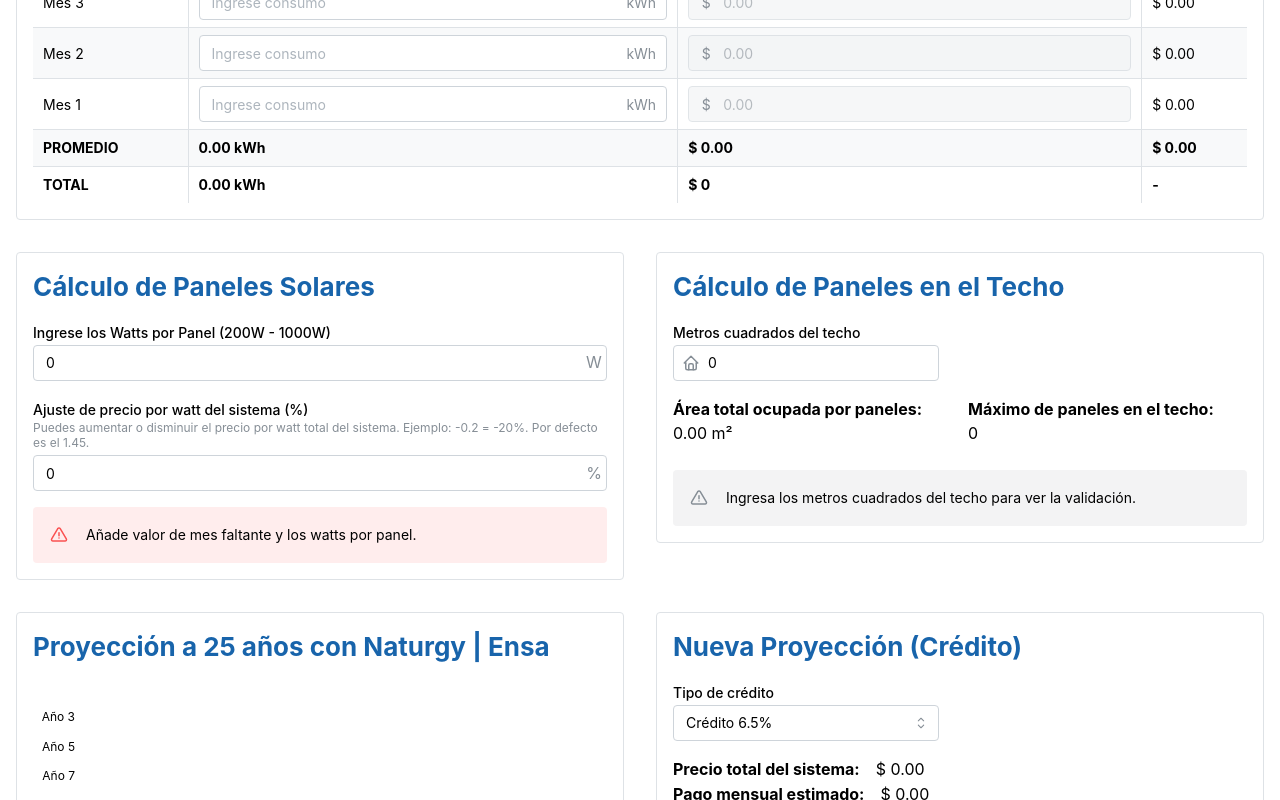
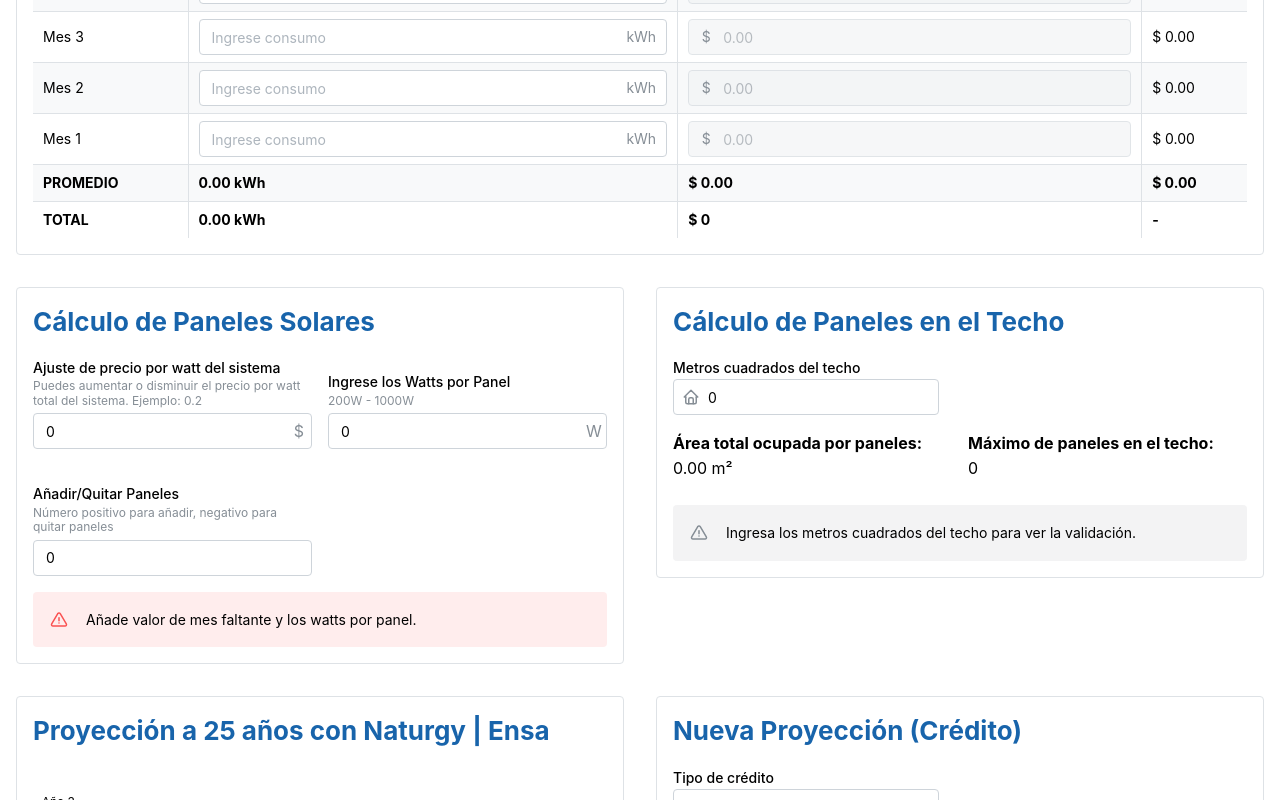
Before and after one commit to ccsmiguelangel/usolarfamily-PAConsumptionCalculator, a React (Vite) app: page / in a window 1280 px wide. Shown: the part 1077-1877 px from the top of the page. Built offline with nearby package versions, Linux system fonts and the light colour scheme.

Commit message:
🍻 Add value to system coverage and total kw note we have a error

```diff
--- a/src/components/ConsumptionContext.jsx
+++ b/src/components/ConsumptionContext.jsx
@@ -22,6 +22,10 @@ export const ConsumptionProvider = ({ children }) => {
   const [clientInfo, setClientInfo] = useState({})
   const [quickConsumption, setQuickConsumption] = useState('');
   const [quickCost, setQuickCost] = useState('');
+  const [additionalPanels, setAdditionalPanels] = useState(0); // Paneles adicionales o a quitar
+  const [totalPanelsWatts, setTotalPanelsWatts] = useState(0);
+  const [annualProduction, setAnnualProduction] = useState(0);
+  const [coverage, setCoverage] = useState(0);
 
   // Calcular promedios
   const averageConsumption = useMemo(() => {
@@ -124,9 +128,25 @@ export const ConsumptionProvider = ({ children }) => {
     return Math.ceil((systemSize * 1000) / panelWatts);
   }, [systemSize, panelWatts, filledConsumptions]);
 
+  // Cantidad total de paneles (calculados + adicionales)
+  const totalPanelsWithAdjustment = useMemo(() => {
+    return numberOfPanels + additionalPanels;
+  }, [numberOfPanels, additionalPanels]);
+
+  // Calcular el porcentaje de consumo que cubrirán los paneles
+  const consumptionCoveragePercentage = useMemo(() => {
+    setTotalPanelsWatts(totalPanelsWithAdjustment * panelWatts);
+    setAnnualProduction(totalPanelsWatts * 4.5 * 365 / 1000);
+    setCoverage((annualProduction / totalConsumption));
+    if (!panelWatts || panelWatts === 0 || !filledConsumptions || totalConsumption === 0) return 0;
+
+
+    return Math.min(coverage, 100); // Máximo 100%
+  }, [totalPanelsWithAdjustment, panelWatts, totalConsumption, filledConsumptions]);
+
   // Calcular el precio total del sistema aproximado
   const systemTotalPrice = useMemo(() => {
-    return systemSize > 0 ? systemSize * 1000 * 1.45 : 0;
+    return systemSize > 0 ? systemSize * 1000 * 1.4 : 0;
   }, [systemSize]);
 
   // Nuevo estado: multiplicador del precio del sistema
@@ -134,10 +154,10 @@ export const ConsumptionProvider = ({ children }) => {
 
   // Precio ajustado según el multiplicador
   const systemTotalPriceAdjusted = useMemo(() => {
-    if (systemPriceMultiplier >= -0.45 && systemSize > 0) {
-      return systemSize * 1000 * (1.45 + systemPriceMultiplier);
+    if (systemPriceMultiplier >= -0.3 && systemSize > 0) {
+      return systemSize * 1000 * (1.4 + systemPriceMultiplier);
     } else {
-      return systemSize * 1000 * 1.45;
+      return systemSize * 1000 * 1.4;
     }
   }, [systemSize, systemPriceMultiplier]);
 
@@ -294,8 +314,8 @@ export const ConsumptionProvider = ({ children }) => {
 
   // ¿Caben todos los paneles necesarios?
   const canFitAllPanels = useMemo(() => {
-    return numberOfPanels <= maxPanelsByRoof;
-  }, [numberOfPanels, maxPanelsByRoof]);
+    return totalPanelsWithAdjustment <= maxPanelsByRoof;
+  }, [totalPanelsWithAdjustment, maxPanelsByRoof]);
 
   return (
     <ConsumptionContext.Provider value={{
@@ -308,8 +328,11 @@ export const ConsumptionProvider = ({ children }) => {
       clientInfo, setClientInfo,
       systemPriceMultiplier, setSystemPriceMultiplier,
       roofSquareMeters, setRoofSquareMeters,
+      additionalPanels, setAdditionalPanels,
       loanRateFactor, setLoanRateFactor,
-
+      totalPanelsWatts, setTotalPanelsWatts,
+      annualProduction, setAnnualProduction,
+      coverage, setCoverage,
       // Funciones
       handleInputChange,
 
@@ -327,10 +350,12 @@ export const ConsumptionProvider = ({ children }) => {
       totalNewProjection,
       systemSize,
       numberOfPanels,
+      consumptionCoveragePercentage,
       systemTotalPrice,
       systemTotalPriceAdjusted,
       panelArea,
       totalPanelsArea,
+      totalPanelsWithAdjustment,
       maxPanelsByRoof,
       canFitAllPanels,
       loanMonthlyPayment,
--- a/src/components/ConsumptionTableInputs.jsx
+++ b/src/components/ConsumptionTableInputs.jsx
@@ -8,7 +8,7 @@ import {
   Button,
   Tooltip
 } from '@mantine/core';
-import { IconBolt, IconTrash } from '@tabler/icons-react';
+import { IconNotebook, IconTrash, IconBolt } from '@tabler/icons-react';
 import { useConsumption } from './ConsumptionContext';
 
 import InflationSelector from './InflationSelector';
@@ -36,7 +36,7 @@ const ConsumptionTableInputs = () => {
               Calculadora Energética
             </Title>
             <Title order={2} c="blue.9" display={{lg: 'none', base: 'block'}}>
-              <IconBolt size={14} style={{ marginRight: 10 }} />
+              <IconNotebook size={14} style={{ marginRight: 10 }} />
               Calculadora Energética
             </Title>
           </Grid.Col>
@@ -50,9 +50,10 @@ const ConsumptionTableInputs = () => {
       <Grid>
         <Grid.Col span={{md: 8, base: 12}}>
           <Paper p="md" mb="md" withBorder>
+            <IconNotebook size={28} style={{ marginRight: 10 }} />
             <Title order={4} mb="sm" ta="center">Llenado rápido de 12 meses</Title>
             <Grid gutter="md">
-              <Grid.Col span={{ base: 12, md: 6 }}>
+              <Grid.Col span={6}>
                 <NumberInput
                   label="Consumo del último mes"
                   value={quickConsumption}
@@ -65,7 +66,7 @@ const ConsumptionTableInputs = () => {
                   fullWidth
                 />
               </Grid.Col>
-              <Grid.Col span={{ base: 12, md: 6 }}>
+              <Grid.Col span={6}>
                 <NumberInput
                   label="Costo del último mes ($)"
                   value={quickCost}
--- a/src/components/SolarPanelCalculator.jsx
+++ b/src/components/SolarPanelCalculator.jsx
@@ -14,12 +14,17 @@ import { IconAlertTriangle } from '@tabler/icons-react';
 const SolarPanelCalculator = () => {
   const {
     panelWatts, setPanelWatts,
+    totalPanelsWatts,
     filledConsumptions,
     systemSize,
     numberOfPanels,
+    consumptionCoveragePercentage,
     systemTotalPrice,
     systemPriceMultiplier, setSystemPriceMultiplier,
-    systemTotalPriceAdjusted
+    systemTotalPriceAdjusted,
+    additionalPanels, setAdditionalPanels,
+    totalPanelsWithAdjustment,
+    totalConsumption
   } = useConsumption();
 
   return (
@@ -29,8 +34,24 @@ const SolarPanelCalculator = () => {
         <Title order={2} mb="md" c="blue.9">
           Cálculo de Paneles Solares
         </Title>
+        <Grid gutter="md" align="end">
+          <Grid.Col span={{ base: 12, md: 6 }}>
             <NumberInput
-          label="Ingrese los Watts por Panel (200W - 1000W)"
+              label="Ajuste de precio por watt del sistema"
+              description="Puedes aumentar o disminuir el precio por watt total del sistema. Ejemplo: 0.2"
+              value={systemPriceMultiplier}
+              onChange={(value) => setSystemPriceMultiplier(Math.max(Number(value), -0.3))}
+              min={-0.3}
+              max={1}
+              step={0.01}
+              hideControls
+              rightSection="$"
+            />
+          </Grid.Col>
+          <Grid.Col span={{ base: 12, md: 6 }}>
+            <NumberInput
+              label="Ingrese los Watts por Panel"
+              description="200W - 1000W"
               placeholder="Watts por Panel"
               value={panelWatts}
               onChange={(value) => setPanelWatts(value)}
@@ -40,21 +61,24 @@ const SolarPanelCalculator = () => {
               allowDecimal={false}
               hideControls
               rightSection="W"
+            />
+          </Grid.Col>
+          <Grid.Col span={{ base: 12, md: 6 }}>
+            <NumberInput
+              label="Añadir/Quitar Paneles"
+              description="Número positivo para añadir, negativo para quitar paneles"
+              placeholder="Ej: 2 o -1"
+              value={additionalPanels}
+              onChange={(value) => setAdditionalPanels(Number(value) || 0)}
+              min={-numberOfPanels}
+              max={50}
+              step={1}
+              allowDecimal={false}
+              hideControls
               my="md"
             />
-        <NumberInput
-          label="Ajuste de precio por watt del sistema (%)"
-          description="Puedes aumentar o disminuir el precio por watt total del sistema. Ejemplo: -0.2 = -20%. Por defecto es el 1.45."
-          value={systemPriceMultiplier}
-          onChange={(value) => setSystemPriceMultiplier(Math.max(Number(value), -0.45))}
-          min={-0.4}
-          max={1}
-          step={0.01}
-          hideControls
-          rightSection="%"
-          my="md"
-          precision={2}
-        />
+          </Grid.Col>
+        </Grid>
         {(!panelWatts || (panelWatts === 0) || !filledConsumptions) ? (
           <Alert color="red" icon={<IconAlertTriangle size={18} />}>
             Añade valor de mes faltante y los watts por panel.
@@ -70,14 +94,17 @@ const SolarPanelCalculator = () => {
                   <Table.Td>
                     Cantidad de paneles necesarios
                   </Table.Td>
-                  <Table.Td>
-                    Precio Total del Sistema Aproximado
-                  </Table.Td>
+
+
                   {(systemPriceMultiplier || (systemPriceMultiplier !== 0)) ? (
                   <Table.Td>
-                    Precio Total Ajustado
+                    Precio Total
                   </Table.Td>
-                  ): ''}
+                  ): (
+                    <Table.Td>
+                      Precio Total
+                    </Table.Td>
+                  )}
 
                 </Table.Tr>
               </Table.Thead>
@@ -85,32 +112,46 @@ const SolarPanelCalculator = () => {
                 <Table.Tr>
                   <Table.Td>
                     <Text size="lg" c="blue.4">
-                      <NumberFormatter thousandSeparator suffix=" kWh" value={systemSize.toFixed(2)} />
+                      <NumberFormatter thousandSeparator suffix=" kW" value={systemSize.toFixed(2)} />
                     </Text>
                   </Table.Td>
                   <Table.Td>
                     <Text size="xl" c="green.4">
-                      <NumberFormatter thousandSeparator value={numberOfPanels} />
+                      <NumberFormatter thousandSeparator value={totalPanelsWithAdjustment} />
+                    </Text>
+                    {additionalPanels !== 0 && (
+                      <Text size="sm" c="gray.6">
+                        (Base: {numberOfPanels} + Ajuste: {additionalPanels > 0 ? '+' : ''}{additionalPanels})
+                      </Text>
+                    )}
+                    <Text size="sm" c="blue.6" mt="xs">
+                      Cobertura: {consumptionCoveragePercentage.toFixed(1)}% del consumo anual
+                    </Text>
+                    <Text size="xs" c="gray.5" mt="xs">
+                      Con {totalPanelsWatts}kW por paneles
                     </Text>
                   </Table.Td>
-                  <Table.Td>
-                    <Text size="lg" c="orange.6">
-                      <NumberFormatter thousandSeparator prefix="$ " value={systemTotalPrice.toFixed(2)} />
-                    </Text>
-                  </Table.Td>
+
                   {(systemPriceMultiplier || (systemPriceMultiplier !== 0)) ? (
                     <Table.Td>
                       <Text size="lg" c="orange.8">
                         <NumberFormatter thousandSeparator prefix="$ " value={systemTotalPriceAdjusted.toFixed(2)} />
                       </Text>
                     </Table.Td>
-                  ): ''}
+                  ): (
+                  <Table.Td>
+                    <Text size="lg" c="orange.6">
+                      <NumberFormatter thousandSeparator prefix="$ " value={systemTotalPrice.toFixed(2)} />
+                    </Text>
+                  </Table.Td>
+                )}
 
                 </Table.Tr>
               </Table.Tbody>
             </Table>
           </Table.ScrollContainer>
         )}
+
       </Paper>
     </Grid.Col>
   </>
```
Lines whose indentation alone changed are shown as unchanged.
